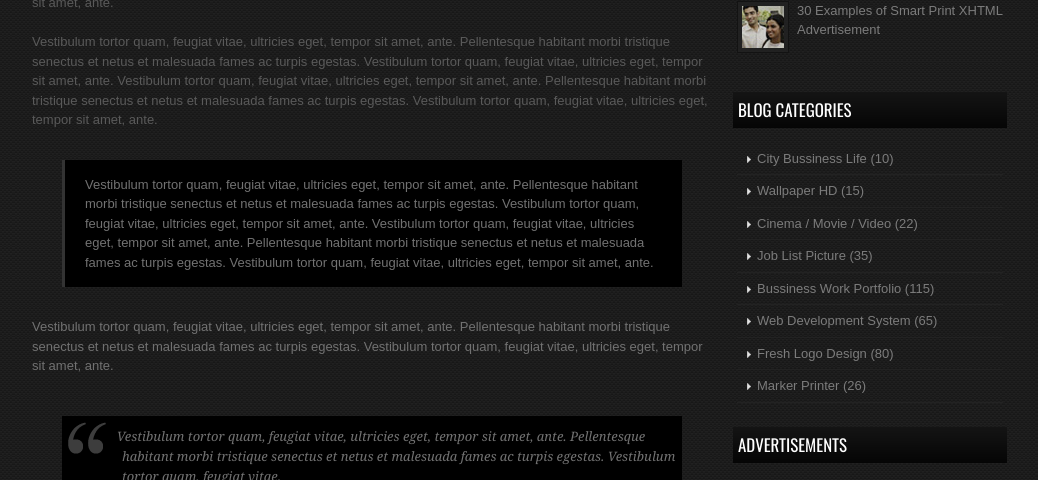
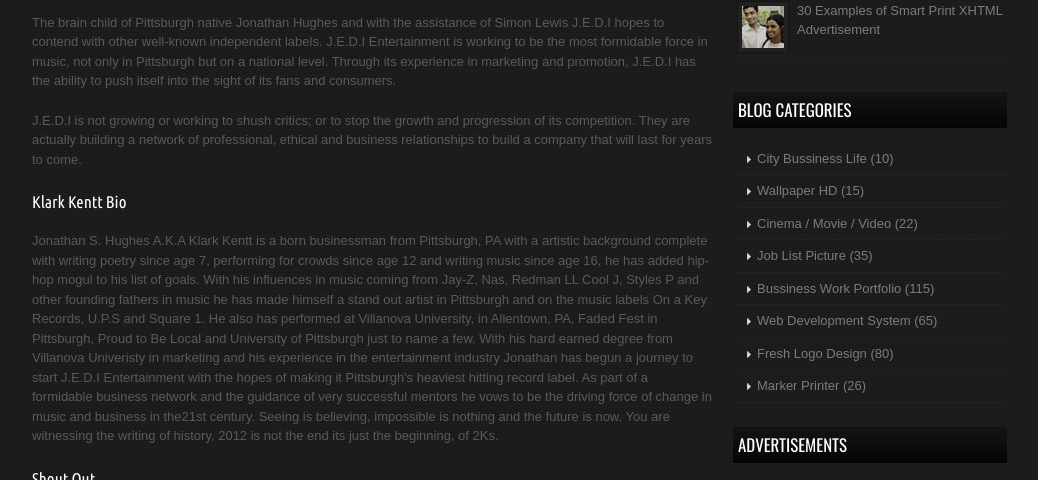
Before and after one commit to wawjr3d/jedient, a PHP site: page /about-us.php in a window 1280 px wide. Shown: the part 627-1107 px from the top of the page, without its empty margins (119-1157 px from the left). Run offline with PHP 8.4, Linux system fonts and the light colour scheme; data that the repository does not hold is empty; some libraries are stand-ins or nearby versions.

Commit message:
added content to home, about, and contact us

```diff
--- a/webapp/about-us.php
+++ b/webapp/about-us.php
@@ -24,17 +24,24 @@
     <!-- Content Area - Start Here -->
     <div class="content">
       <div class="midarea">
-        <h2 class="intitle"> <span class="title">About Us</span> <span class="title_text">Lorem ipsum dolor sit amet, consectetuer adipiscing elit, sed diam nonummy nibh euismod tincidunt.</span> </h2>
+        <h2 class="intitle"> <span class="title">About Us</span> <span class="title_text">Do or do not...there is no try.</span> </h2>
         <div class="middle-inner" id="content">
           <div class="main_container">
             <div class="clear"></div>
-            <img src="images/img_about-us.jpg" alt="" height="125" class="alignleft bdr1 heffect" /> Pellentesque habitant morbi tristique senectus et netus et malesuada fames ac turpis egestas. Vestibulum tortor quam, feugiat vitae, ultricies eget, tempor sit amet, ante. Pellentesque habitant morbi tristique senectus et netus et malesuada fames ac turpis egestas. Vestibulum tortor quam, feugiat vitae, ultricies eget, tempor sit amet, ante. Pellentesque habitant morbi
+            <h3>J.E.D.I Bio</h3>
+			<img src="http://gp1.wac.edgecastcdn.net/802892/production_public/Photo/3206435/image/thumb/DSCN0240_1285551277.jpg" alt="" height="125" class="alignleft bdr1 heffect" /> J.E.D.I Entertainment (Jealousy Encourage Driven Intelligence) is a Pittsburgh based music label, building a strong foundation to be able to grow into a nationally known business and producer of hot music. The idea behind the name came from the ideology that, if you see something you want do not become jealous of those who have it. Instead allow that urge to drive you to find a way to obtain it yourself, your jealousy should encourage you to be motivated in a intelligent way.<br />
+            <br />
+            <p>The brain child of Pittsburgh native Jonathan Hughes and with the assistance of Simon Lewis J.E.D.I hopes to contend with other well-known independent labels. J.E.D.I Entertainment is working to be the most formidable force in music, not only in Pittsburgh but on a national level. Through its experience in marketing and promotion, J.E.D.I has the ability to push itself into the sight of its fans and consumers.</p>
+            <p>J.E.D.I is not growing or working to shush critics; or to stop the growth and progression of its competition. They are actually building a network of professional, ethical and business relationships to build a company that will last for years to come. </p>
+            <h3>Klark Kentt Bio</h3>
+			<p>Jonathan S. Hughes A.K.A  Klark Kentt is a born businessman from Pittsburgh, PA with a artistic background complete with writing poetry since age 7, performing for crowds since age 12 and writing music since age 16, he has added hip-hop mogul to his list of goals. With his influences in music coming from Jay-Z, Nas, Redman LL Cool J, Styles P and other founding fathers in music he has made himself a stand out artist in Pittsburgh and on the music labels On a Key Records, U.P.S and Square 1. He also has performed at Villanova University, in Allentown, PA, Faded Fest in Pittsburgh, Proud to Be Local and University of Pittsburgh just to name a few. With his hard earned degree from Villanova Univeristy in marketing and his experience in the entertainment industry Jonathan has begun a journey to start J.E.D.I Entertainment with the hopes of making it Pittsburgh's heaviest hitting record label. As part of a formidable business network and the guidance of very successful mentors he vows to be the driving force of change in music and business in the21st century. Seeing is believing, impossible is nothing and the future is now. You are witnessing the writing of history, 2012 is not the end its just the beginning, of 2Ks.</p>
+			<h3>Shout Out</h3>
+			<p>It's ya Boy Klark Kentt A.K.A Two Kays! I'd liked to give my shout outs to the whole east side of Pittsburgh, all the way from Braddock to East Liberty. Shout out to the West End, North Side and the South Side. Shout out to all the artist doing it the same.</p>
+			<p>Shout out personally to those who help J.E.D.I and myself in our current journey:<br />On A Key Records, Phocused Recordsin Philadelphia, U.P.S Musik Group, Y.M DA Kid, King Pinz Records, Jenesis Magazine, Rock Around The World Productions, 700, Owey, BTP, Button Pusha,Mista Scrap and Statement Records. , Square One Records, It Is What It Is Ent.,Blackberry Studios, Tefnology, Heru, Poppy, H.A.W.G, Charlie Vangogh, D. Lane, DMB (out of Detroit) and so many more.</p>
+			<p>I just want to say anyone from this city, who knows what it is to grow up here, struggle here, grind here, try to build here, should know its no easy task. But, the reality is nothing in life is easy. "So if you really 'bout that action mount up", Pittsburgh is here and the door is open. P.S. Shout outs to my people in Atlanta, New York, Chicago, Philadelphia, South Carolina, North Carolina, Florida, California, New Jersey, Allentown, Reading, Akron, Toledo, Cleveland, Columbus, West Virginia, Louisiana, Detroit, Delaware and if I did not shout out your city or state hit me up.</p>
+			<p>Keep ya eyes to the sky...</p>
 
-            tristique senectus et netus et malesuada fames ac turpis egestas.<br />
-            <br />
-            <p>Vestibulum tortor quam, feugiat vitae, ultricies eget, tempor sit amet, ante. Pellentesque habitant morbi tristique senectus et netus et malesuada fames ac turpis egestas. Vestibulum tortor quam, feugiat vitae, ultricies eget, tempor sit amet, ante. </p>
-            <p>Vestibulum tortor quam, feugiat vitae, ultricies eget, tempor sit amet, ante. Pellentesque habitant morbi tristique senectus et netus et malesuada fames ac turpis egestas. Vestibulum tortor quam, feugiat vitae, ultricies eget, tempor sit amet, ante.  Vestibulum tortor quam, feugiat vitae, ultricies eget, tempor sit amet, ante. Pellentesque habitant morbi tristique senectus et netus et malesuada fames ac turpis egestas. Vestibulum tortor quam, feugiat vitae, ultricies eget, tempor sit amet, ante. </p>
-            <div class="specialp1"> Vestibulum tortor quam, feugiat vitae, ultricies eget, tempor sit amet, ante. Pellentesque habitant morbi tristique senectus et netus et malesuada fames ac turpis egestas. Vestibulum tortor quam, feugiat vitae, ultricies eget, tempor sit amet, ante.  Vestibulum tortor quam, feugiat vitae, ultricies eget, tempor sit amet, ante. Pellentesque habitant morbi tristique senectus et netus et malesuada fames ac turpis egestas. Vestibulum tortor quam, feugiat vitae, ultricies eget, tempor sit amet, ante. </div>
+			<!--<div class="specialp1"> Vestibulum tortor quam, feugiat vitae, ultricies eget, tempor sit amet, ante. Pellentesque habitant morbi tristique senectus et netus et malesuada fames ac turpis egestas. Vestibulum tortor quam, feugiat vitae, ultricies eget, tempor sit amet, ante.  Vestibulum tortor quam, feugiat vitae, ultricies eget, tempor sit amet, ante. Pellentesque habitant morbi tristique senectus et netus et malesuada fames ac turpis egestas. Vestibulum tortor quam, feugiat vitae, ultricies eget, tempor sit amet, ante. </div>
             Vestibulum tortor quam, feugiat vitae, ultricies eget, tempor sit amet, ante. Pellentesque habitant morbi tristique senectus et netus et malesuada fames ac turpis egestas. Vestibulum tortor quam, feugiat vitae, ultricies eget, tempor sit amet, ante.
             <p></p>
             <blockquote>
@@ -48,7 +55,9 @@
               <li>Vestibulum tortor quam, feugiat vitae</li>
             </ul>
             <p>Vestibulum tortor quam, feugiat vitae, ultricies eget, tempor sit amet, ante. Pellentesque habitant morbi tristique senectus et netus et malesuada fames ac turpis egestas. Vestibulum tortor quam, feugiat vitae, ultricies eget, tempor sit amet, ante.  Vestibulum tortor quam, feugiat vitae, ultricies eget, tempor sit amet, ante. Pellentesque habitant morbi tristique senectus et netus et malesuada fames ac turpis egestas. Vestibulum tortor quam, feugiat vitae, ultricies eget, tempor sit amet, ante. </p>
-          </div>
+	-->
+
+	</div>
 
           <?php include_once "includes/sidebar.php"; ?>
         </div>
--- a/webapp/includes/common-head.php
+++ b/webapp/includes/common-head.php
@@ -1,4 +1,4 @@
 	<meta http-equiv="Content-Type" content="text/html; charset=utf-8">
-	<title> <?=isset($pageTitle) ? "$pageTitle |" : ""?> JEDI Entertainment - QA</title>
+	<title> <?php isset($pageTitle) ? "$pageTitle |" : ""?> JEDI Entertainment - QA</title>
 	<!-- Main Style Sheets - Change Theme -->
 	<link href="css/main.css" rel="stylesheet" type="text/css" />
--- a/webapp/includes/footer.php
+++ b/webapp/includes/footer.php
@@ -32,7 +32,7 @@
           <div class="footer-widget01">
             <h3> Blog feedfrom </h3>
             <div class="footercontent blogfeed">
-              <ul>
+			  <ul>
                 <li><a href="#"> Pellentesque habitant morbi </a></li>
                 <li><a href="#"> Vestibulum tortor quam, feugiat vitae </a></li>
                 <li><a href="#"> Morbi tristique senectus et netus </a></li>
--- a/webapp/includes/latest-tweets.php
+++ b/webapp/includes/latest-tweets.php
@@ -1,7 +1,7 @@
 <?php
 		$endpoint = "http://search.twitter.com/search.json";
 
-		$data = array("q" => "#agileuxnyc",
+		$data = array("q" => "#jedi",
               		"result_type" => "recent",
               		"rpp" => isset($howmany_tweets) ? $howmany_tweets : 1);
 
@@ -24,7 +24,7 @@
 
 		  	$tweet_link = "http://www.twitter.com";
 
-		  	echo "<a href='$tweet_link'>$tweet_text</a>";
+		  	echo "<a href='$tweet_link' target='_blank'>$tweet_text</a>";
 		} else {
 			echo "<ul>";
 	  	foreach($tweets as $tweet) {
@@ -34,7 +34,7 @@
 
 		  	$tweet_link = "http://www.twitter.com";
 
-		  	echo "<li><a href='$tweet_link'>$tweet_text</a></li>";
+		  	echo "<li><a href='$tweet_link' target='_blank'>$tweet_text</a></li>";
 	  	}
 	  	echo "</ul>";
 		}
```
Also changed, not shown: webapp/contactus.php (+10 -11 lines), webapp/index.php (+5 -5 lines).
